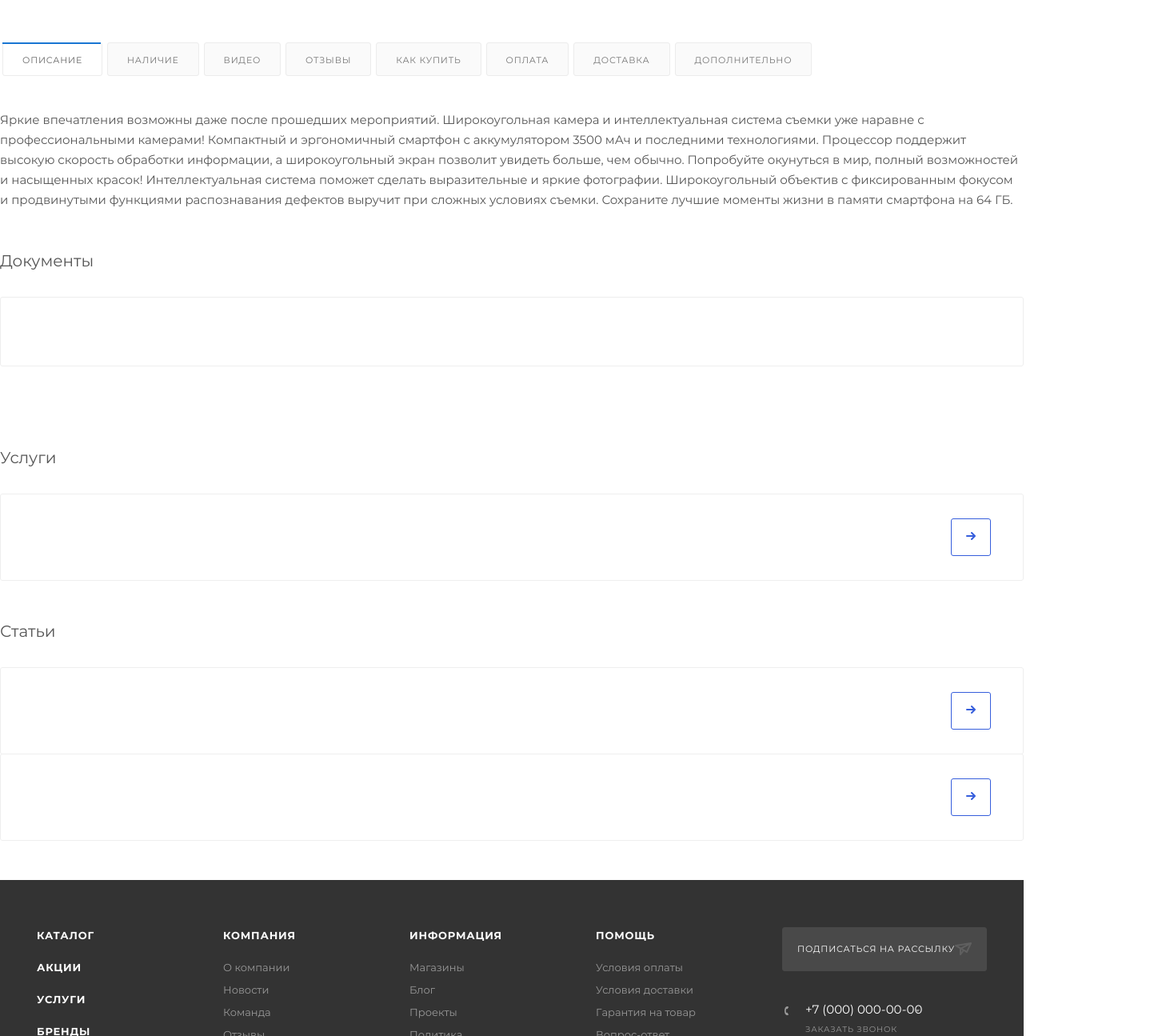
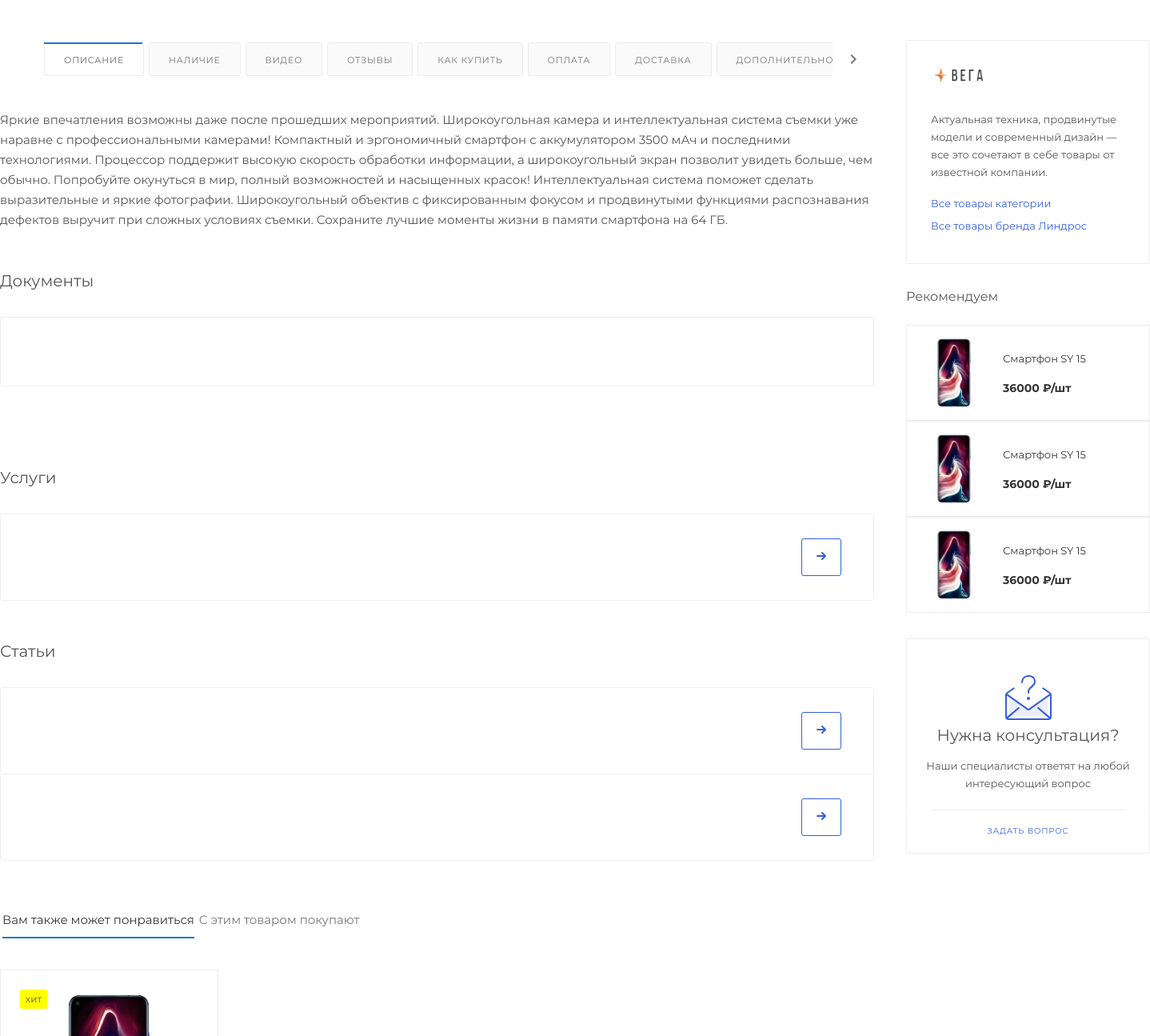
Before and after one commit to ViZuVi/max-project, a Nuxt app: page /catalog/1 in a window 1280 px wide. Shown: the part 960-2255 px from the top of the page at 80% size, 1438 px wide, since content can reach past the window. Built offline with nearby package versions, Linux system fonts and the light colour scheme.

Commit message:
Product Details Page right section added

```diff
--- a/components/catalog/BottomInfo.vue
+++ b/components/catalog/BottomInfo.vue
@@ -14,11 +14,67 @@
           <SectionCard link="/blog/2"></SectionCard>
         </div>
         <div class="bottom-info__left-additional-goods">
-
+          <!-- TODO: products from api -->
+          <ProductsSuggestions
+            :products="{ mightLike: [product], buyWith: [product] }"
+          />
         </div>
       </div>
 
-      <div class="bottom-info__right"></div>
+      <div class="bottom-info__right">
+        <div class="bottom-info__brand">
+          <nuxt-link
+            class="bottom-info__brand-link"
+            :to="`${product.brand.link}`"
+          >
+            <img
+              class="bottom-info__brand-img"
+              :src="product.brand.image"
+              :alt="product.brand.title"
+            />
+          </nuxt-link>
+          <div class="bottom-info__brand-text font-small">
+            {{ product.brand.text }}
+          </div>
+          <nuxt-link class="bottom-info__brand-link font-small" to="#"
+            >Все товары категории</nuxt-link
+          >
+          <nuxt-link class="bottom-info__brand-link font-small" to="#"
+            >Все товары бренда {{ product.brand.title }}</nuxt-link
+          >
+        </div>
+
+        <div class="bottom-info__recommendations">
+          <div class="bottom-info__section-title font-medium">Рекомендуем</div>
+          <!-- TODO: products from api -->
+          <AppProductCardSmall
+            v-for="product in [
+              product,
+              { ...product, id: 2 },
+              { ...product, id: 3 },
+            ]"
+            :key="product.id"
+            :product="product"
+          />
+        </div>
+
+        <div class="bottom-info__feedback">
+          <div class="bottom-info__feedback-info">
+            <AppIcon
+              symbol="icon_ask_question"
+              className="bottom-info__feedback-icon"
+            />
+            <div class="bottom-info__feedback-title">Нужна консультация?</div>
+            <div class="bottom-info__feedback-text font-small">
+              Наши специалисты ответят на любой интересующий вопрос
+            </div>
+          </div>
+          <AppButton
+            label="Задать вопрос"
+            className="app-button--transparent bottom-info__feedback-btn"
+          />
+        </div>
+      </div>
     </div>
   </div>
 </template>
@@ -26,12 +82,20 @@
 <script>
 import InfoTabs from "./tabs/InfoTabs";
 import SectionCard from "./SectionCard";
+import ProductsSuggestions from "./ProductsSuggestions";
+import AppIcon from "~/components/ui/AppIcon";
+import AppButton from "~/components/ui/AppButton";
+import AppProductCardSmall from "~/components/ui/cards/AppProductCardSmall";
 
 export default {
   name: "BottomInfo",
   components: {
     InfoTabs,
     SectionCard,
+    ProductsSuggestions,
+    AppProductCardSmall,
+    AppIcon,
+    AppButton,
   },
   props: {
     product: {
@@ -40,19 +104,33 @@ export default {
       default: () => {},
     },
   },
-  created() {
-    // this.$device.isMobileOrTablet ? "yes" : "no"
-  }
 };
 </script>
 
 <style lang="scss" scoped>
+.product-card-small {
+  display: flex;
+  padding: 14px;
+  background-color: #ffffff;
+  width: 261.6px;
+  border: 1px solid #ececec;
+  transition: transform ease 0.2s, box-shadow ease 0.2s;
+  width: 100%;
+  &:not(:last-child) {
+    margin-right: 10px;
+  }
+  &:hover {
+    box-shadow: 0 4px 10px 0 rgb(0 0 0 / 15%);
+  }
+}
 .bottom-info {
   border-top: $border;
+  position: relative;
 }
 .bottom-info__wrapper {
   max-width: $max-width;
   margin: 3.133rem auto 50px;
+  display: flex;
 }
 .bottom-info__left-section {
   margin: 3.133rem 0 3.133rem;
@@ -60,4 +138,96 @@ export default {
 .bottom-info__left-title {
   padding-bottom: 1.933rem;
 }
+.bottom-info__right {
+  width: 305px;
+  margin-left: 40px;
+  flex-shrink: 0;
+  position: sticky;
+  top: 0;
+  align-self: flex-start;
+}
+.bottom-info__brand {
+  border: $border;
+  border-radius: 3px;
+  padding: 30px;
+  margin-bottom: 28px;
+  display: flex;
+  flex-direction: column;
+}
+.bottom-info__brand-img {
+  max-width: 70px;
+  padding: 5px;
+}
+.bottom-info__brand-text {
+  padding-top: 18px;
+  padding-bottom: 17px;
+}
+.bottom-info__brand-link {
+  padding-bottom: 6px;
+  color: $text-link-hover;
+
+  &:hover {
+    color: $text-black-3;
+  }
+}
+.bottom-info__section-title {
+  margin-bottom: 23px;
+}
+.bottom-info__feedback {
+  &:hover {
+    .bottom-info__feedback-btn {
+      background-color: $text-link-hover;
+      color: #ffffff;
+      &::before {
+        height: 0;
+        background-color: $text-link-hover;
+      }
+    }
+  }
+}
+.bottom-info__feedback-info {
+  display: flex;
+  flex-direction: column;
+  align-items: center;
+  text-align: center;
+  margin-top: 32px;
+  padding: 45px 15px 15px;
+  border: $border;
+  border-bottom: 0;
+  border-radius: 2px;
+  transition: transform ease 0.2s, box-shadow ease 0.2s;
+}
+.bottom-info__feedback-icon {
+  color: $text-link-hover;
+}
+.bottom-info__feedback-title {
+  margin: 0 0 14px;
+  font-size: 1.3333em;
+  line-height: 1.2941em;
+}
+.bottom-info__feedback-text {
+  margin-bottom: 7px;
+}
+.bottom-info__feedback-btn {
+  margin-bottom: 0;
+  width: 100%;
+  border: $border;
+  border-top: 0;
+  padding-bottom: 21px;
+  padding-top: 20px;
+  font-size: 0.667em;
+  line-height: 1.3em;
+  letter-spacing: 0.8px;
+  position: relative;
+
+  &::before {
+    content: "";
+    position: absolute;
+    top: 0;
+    left: 30px;
+    right: 30px;
+    height: 1px;
+    background-color: #ececec;
+  }
+}
 </style>
--- /dev/null
+++ b/components/catalog/ProductsSuggestions.vue
@@ -0,0 +1,89 @@
+<template>
+  <div class="product-suggestions">
+    <v-tabs v-model="tab">
+      <v-tab
+        v-for="item in tabs"
+        :key="item.value"
+        @change="activeTabComponent = item.component"
+      >
+        {{ item.title }}
+      </v-tab>
+    </v-tabs>
+
+    <v-tabs-items v-model="tab">
+      <v-tab-item v-for="item in tabs" :key="item.cardsType">
+        <div class="product-suggestions__list">
+          <!-- TODO: add cart icon -->
+          <BestProductCard
+            class="product-suggestions__item"
+            v-for="product in products[item.cardsType]"
+            :key="product.id"
+            :product="product"
+          />
+        </div>
+      </v-tab-item>
+    </v-tabs-items>
+  </div>
+</template>
+
+<script>
+// TODO: to UI
+import BestProductCard from "../main/BestProductCard";
+
+export default {
+  name: "ProductsSuggestions",
+  components: {
+    BestProductCard
+  },
+  props: {
+    products: {
+      type: Object,
+      required: false,
+      default: () => {},
+    },
+  },
+  data() {
+    return {
+      tab: "",
+      tabs: [
+        { title: "Вам также может понравиться", cardsType: "mightLike" },
+        { title: "С этим товаром покупают", cardsType: "buyWith" },
+      ],
+    };
+  },
+};
+</script>
+
+<style lang="scss">
+.product-suggestions {
+  .v-tabs-bar {
+    margin-bottom: 39px;
+  }
+  .v-tab {
+    margin: 3px;
+    padding: 0;
+    color: $text-black-6;
+    font-size: 15px;
+    text-transform: initial;
+    letter-spacing: initial;
+    &--active {
+      background-color: #ffffff;
+      pointer-events: none;
+      color: $text-black-3;
+    }
+    &:hover {
+      background-color: #ffffff;
+      color: $text-black-6;
+    }
+    &::before {
+      content: initial;
+    }
+  }
+}
+.product-suggestions__list {
+  display: flex;
+}
+.product-suggestions__item {
+  flex-basis: 25%;
+}
+</style>
--- a/components/catalog/mock-product.js
+++ b/components/catalog/mock-product.js
@@ -13,7 +13,11 @@ export default {
   subCategory: "phones",
   image: require("~/assets/img/best-product-phone-1.jpg"),
   saving: "127",
-  brand: {},
+  brand: {
+    image: require("~/assets/img/brands-1.png"),
+    title: "Линдрос",
+    text: "Актуальная техника, продвинутые модели и современный дизайн — все это сочетают в себе товары от известной компании."
+  },
   tags: [
     {
       id: 1,
--- a/components/catalog/tabs/InfoTabs.vue
+++ b/components/catalog/tabs/InfoTabs.vue
@@ -13,9 +13,6 @@
     <v-tabs-items v-model="tab">
       <v-tab-item v-for="item in tabs" :key="item.value">
         <component :is="activeTabComponent" :product="product" />
-        <!-- <v-card flat>
-          <v-card-text>{{ item.value }}</v-card-text>
-        </v-card> -->
       </v-tab-item>
     </v-tabs-items>
   </div>
--- a/components/main/BestProductCard.vue
+++ b/components/main/BestProductCard.vue
@@ -108,7 +108,7 @@ export default {
     },
     index: {
       type: Number,
-      required: true,
+      required: false,
     },
     isMobile: {
       type: Boolean,
--- /dev/null
+++ b/components/ui/cards/AppProductCardSmall.vue
@@ -0,0 +1,76 @@
+<template>
+  <div class="product-card-small">
+    <nuxt-link class="product-card-small__img-link" :to="`/catalog/${product.id}`">
+      <img class="product-card-small__img" :src="product.image" :alt="product.title" />
+    </nuxt-link>
+    <div class="product-card-small__info">
+      <nuxt-link :to="`/catalog/${product.id}`" class="product-card-small__title">{{
+        product.title
+      }}</nuxt-link>
+      <span class="product-card-small__price">{{ product.price }} ₽/шт</span>
+    </div>
+  </div>
+</template>
+
+<script>
+export default {
+  name: "AppProductCardSmall",
+  props: {
+    product: {
+      product: {
+        type: Object,
+        required: true,
+        default: () => {},
+      },
+    },
+  },
+};
+</script>
+
+<style lang="scss" scoped>
+.product-card-small__card {
+  display: flex;
+  padding: 14px;
+  background-color: #ffffff;
+  width: 261.6px;
+  border: 1px solid #ececec;
+  transition: transform ease 0.2s, box-shadow ease 0.2s;
+  &:not(:last-child) {
+    margin-right: 10px;
+  }
+  &:hover {
+    box-shadow: 0 4px 10px 0 rgb(0 0 0 / 15%);
+  }
+}
+.product-card-small__info {
+  display: flex;
+  flex-direction: column;
+  margin-left: 16px;
+}
+.product-card-small__title {
+  display: flex;
+  align-items: center;
+  height: 54px;
+  font-size: 0.867em;
+  line-height: 1.385em;
+  color: #333333;
+  &:hover {
+    color: #365edc;
+  }
+}
+.product-card-small__price {
+  font-weight: bold;
+  font-size: 0.933em;
+  line-height: 1.501em;
+  color: #333333;
+}
+.product-card-small__img-link {
+  display: block;
+  flex-shrink: 0;
+}
+.product-card-small__img {
+  display: block;
+  width: 90px;
+  height: 90px;
+}
+</style>
```
Also changed, not shown: components/ui/icons.js (+3 -0 lines).
